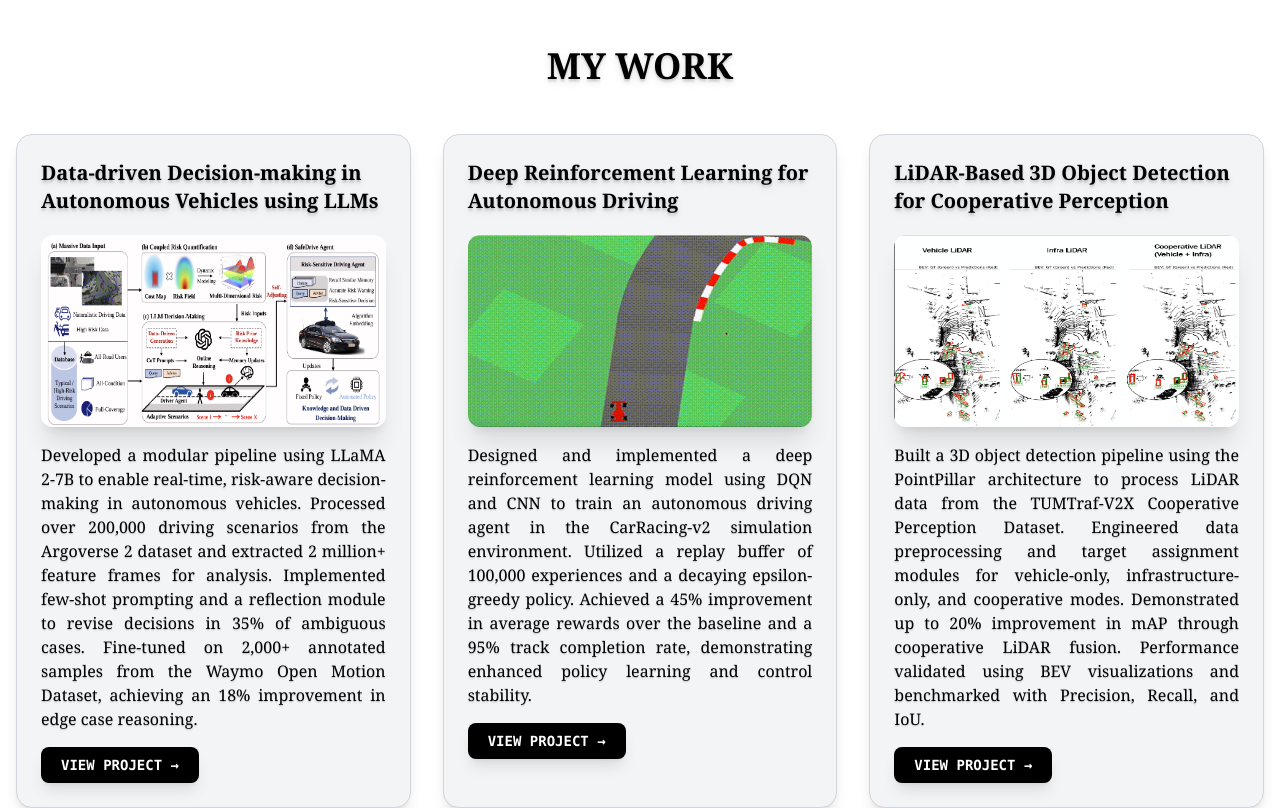
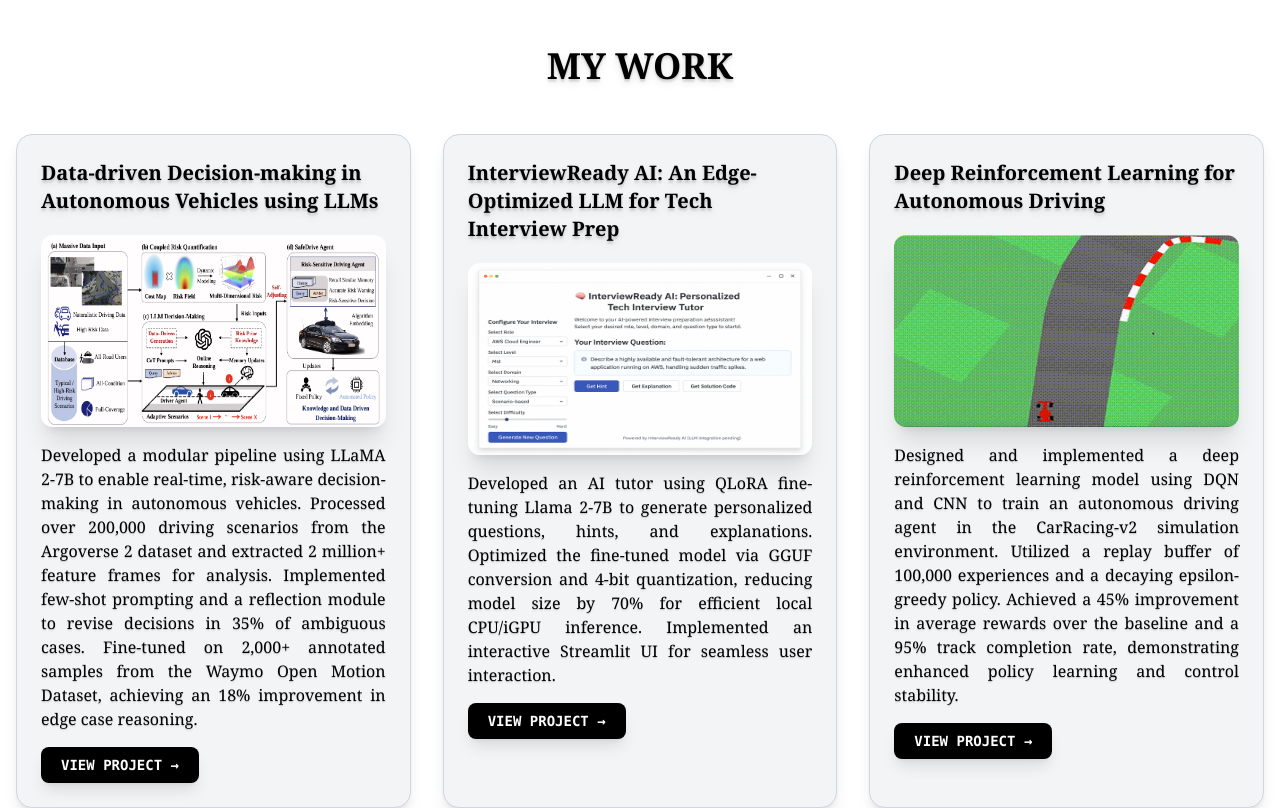
Before and after one commit to niran1717/jan-folio, a React (Vite) app: page / in a window 1280 px wide. Shown: the part 2080-2888 px from the top of the page. Built offline with nearby package versions, Linux system fonts and the light colour scheme.

Commit message:
Add demo image

```diff
--- a/src/components/Projects.jsx
+++ b/src/components/Projects.jsx
@@ -1,6 +1,7 @@
 // src/components/Projects.jsx
 import React from 'react';
 import img1 from '../assets/png/image3.png';
+import img2 from '../assets/png/Demo.png';
 import img4 from '../assets/png/Pic1.gif'
 import img5 from '../assets/png/image4.png'
 import img6 from '../assets/png/mpe_simple_spread.gif'
@@ -15,46 +16,53 @@ const projects = [
     id: 1,
     title: "Data-driven Decision-making in Autonomous Vehicles using LLMs",
     description: "Developed a modular pipeline using LLaMA 2-7B to enable real-time, risk-aware decision-making in autonomous vehicles. Processed over 200,000 driving scenarios from the Argoverse 2 dataset and extracted 2 million+ feature frames for analysis. Implemented few-shot prompting and a reflection module to revise decisions in 35% of ambiguous cases. Fine-tuned on 2,000+ annotated samples from the Waymo Open Motion Dataset, achieving an 18% improvement in edge case reasoning.",
-    link: "https://github.com/niran1717/LLM_Framework_Autonomous_Vehicles.git", // Replace with actual project link
+    link: "https://github.com/niran1717/LLM_Framework_Autonomous_Vehicles.git",
     imageUrl: img1 // Placeholder
   },
   {
     id: 2,
+    title: 'InterviewReady AI: An Edge-Optimized LLM for Tech Interview Prep',
+    description: 'Developed an AI tutor using QLoRA fine-tuning Llama 2-7B to generate personalized questions, hints, and explanations. Optimized the fine-tuned model via GGUF conversion and 4-bit quantization, reducing model size by 70% for efficient local CPU/iGPU inference. Implemented an interactive Streamlit UI for seamless user interaction.',
+    link: 'https://github.com/niran1717/InterviewReadyAI.git',
+    imageUrl: img2
+},
+  {
+    id: 3,
     title: 'Deep Reinforcement Learning for Autonomous Driving',
     description: 'Designed and implemented a deep reinforcement learning model using DQN and CNN to train an autonomous driving agent in the CarRacing-v2 simulation environment. Utilized a replay buffer of 100,000 experiences and a decaying epsilon-greedy policy. Achieved a 45% improvement in average rewards over the baseline and a 95% track completion rate, demonstrating enhanced policy learning and control stability.',
     link: 'https://github.com/niran1717/CarRacing-v2-Epsilon-Greedy.git',
     imageUrl: img4
 },
 {
-    id: 3,
+    id: 4,
     title: 'LiDAR-Based 3D Object Detection for Cooperative Perception',
     description: 'Built a 3D object detection pipeline using the PointPillar architecture to process LiDAR data from the TUMTraf-V2X Cooperative Perception Dataset. Engineered data preprocessing and target assignment modules for vehicle-only, infrastructure-only, and cooperative modes. Demonstrated up to 20% improvement in mAP through cooperative LiDAR fusion. Performance validated using BEV visualizations and benchmarked with Precision, Recall, and IoU.',
     link: 'https://github.com/niran1717/Cooperative_Perception_V2X.git',
     imageUrl: img5
 },
 {
-    id: 4,
+    id: 5,
     title: 'Multi-Agent Policy Learning using MADDPG',
     description: 'Developed a cooperative multi-agent learning framework using Multi-Agent Deep Deterministic Policy Gradient (MADDPG) in PyTorch with OpenAI Gym environments. Achieved 38% improvement in policy stability and an 84% success rate in coordinated tasks, outperforming baseline reinforcement learning methods in cooperative multi-agent scenarios.',
     link: 'https://github.com/niran1717/Multi-Agent-Deep-Deterministic-Policy-Gradient-MADDPG-for-Cooperative-Multi-Agent-Learning.git',
     imageUrl: img6
 },
 {
-    id: 5,
+    id: 6,
     title: 'AI Customer Service Chatbot - AWS',
     description: 'Fully serverless, intelligent customer service assistant built entirely on AWS services, leveraging Amazon Bedrock, Lambda, DynamoDB, API Gateway, and more. fully serverless, intelligent customer service assistant built entirely on AWS services, leveraging Amazon Bedrock, Lambda, DynamoDB, API Gateway, and more.',
     link: 'https://github.com/niran1717/AI_Customer_Chatbot.git',
     imageUrl: img9
 },
 {
-    id: 6,
+    id: 7,
     title: 'Silent Scalper - AWS',
     description: 'Silent Scalper is a fully serverless, event-driven architecture built on AWS to automate the validation, classification, and storage of uploaded job files. It provides instant scalability, eliminates idle compute costs, and ensures fault tolerance using modern AWS services like Lambda, API Gateway, S3, DynamoDB, CloudWatch, and SNS.',
     link: 'https://github.com/niran1717/Silent_Scalper_AWS.git',
     imageUrl: img7
 },
 {
-    id: 7,
+    id: 8,
     title: 'Smart Vault Backup Engine - AWS',
     description: 'Smart Vault is a tool to automatically create and manage EBS snapshots for EC2 instances that are tagged for backup, while ensuring storage efficiency, monitoring, and fault alerts.',
     link: 'https://github.com/niran1717/Smart_Vault_AWS.git',
@@ -62,7 +70,7 @@ const projects = [
 },
 
 {
-    id: 8,
+    id: 9,
     title: 'Intelligent Document Engine - AWS',
     description: 'AI-powered document understanding system built entirely on AWS. This project transforms unstructured documents into searchable, structured, and analyzable content using serverless architecture, machine learning, and natural language processing.',
     link: 'https://github.com/niran1717/Intelligent_Document_Engine_AWS.git',
```
Also changed, not shown: src/assets/png/Demo.png (added).
